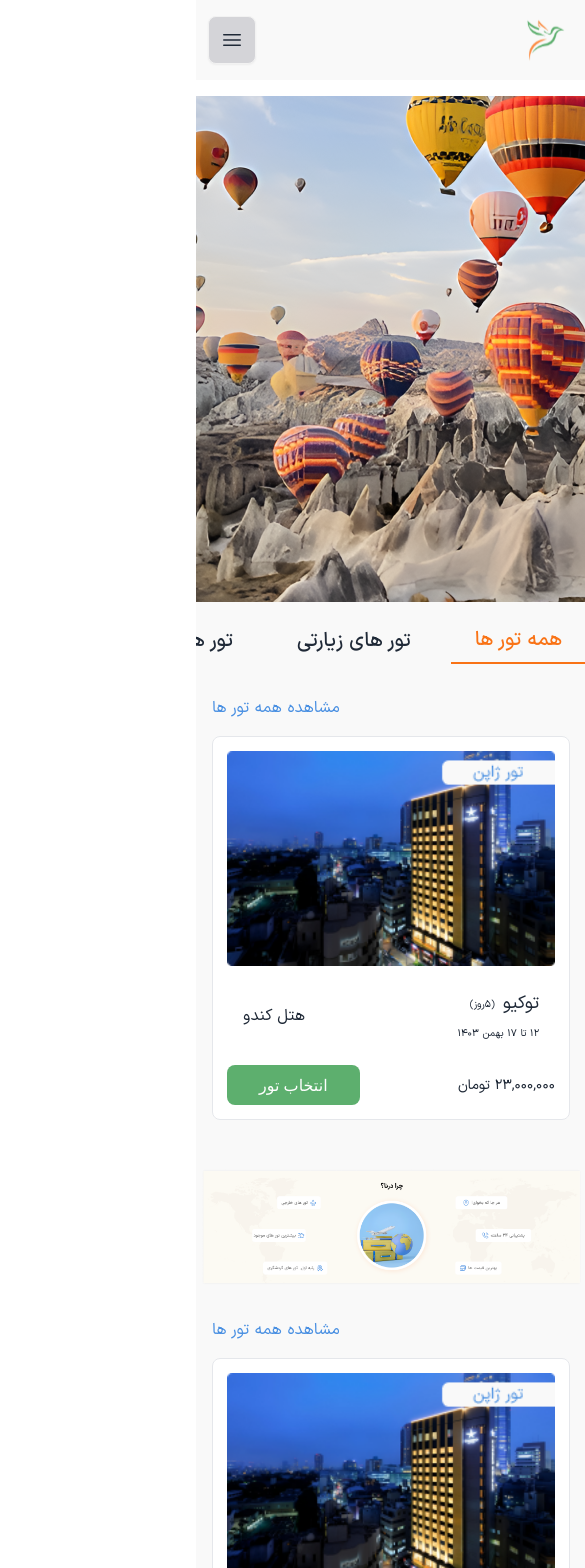
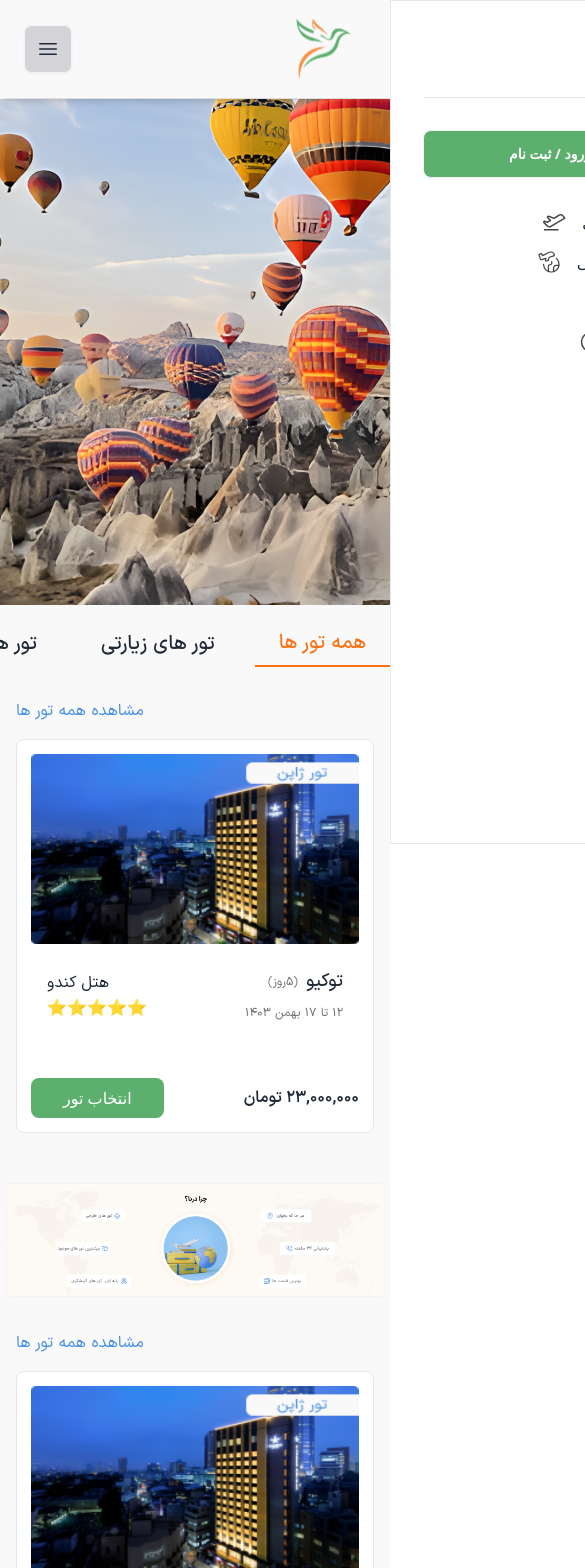
Before and after one commit to ManiAtaei/tour-reservation, a Next.js app: page / in a window 390 px wide. Shown: the top 1568 px of the page, 585 px wide, since content can reach past the window. Built offline with nearby package versions, Linux system fonts and the light colour scheme.

Commit message:
update some details

```diff
--- /dev/null
+++ b/src/app/about-us/page.tsx
@@ -0,0 +1,32 @@
+import Container from '@/components/Container'
+import Link from 'next/link'
+import React from 'react'
+
+const url = [
+    {id : 1 , text : "تاریخچه درنا" , url : '/#' },
+    {id : 2 , text : "تاریخچه درنا" , url : '/#' },
+    {id : 3 , text : "تاریخچه درنا" , url : '/#' },
+    {id : 4 , text : "تاریخچه درنا" , url : '/#' },
+]
+
+export default function page() {
+  return (
+   <Container>
+    <div className='mt-[6.2rem]'>
+        <div className='flex '>
+            <div className='w-[286px]'>
+                {
+                    url.map((item) => (
+                        <div key={item.id}>
+                            <Link href={item.url}>
+
+                            </Link>
+                        </div>
+                    ) )
+                }
+            </div>
+        </div>
+    </div>
+   </Container>
+  )
+}
--- a/src/app/globals.css
+++ b/src/app/globals.css
@@ -66,6 +66,26 @@
 
 }
 
+html {
+    scrollbar-width: thin;
+    scrollbar-color: #4A90E2 #f0f0f0;
+  }
 
+  html::-webkit-scrollbar {
+    width: 12px;
+    height: 12px;
+  }
 
-/* @import 'swiper/swiper-bundle.min.css'; */
+  html::-webkit-scrollbar-track {
+    background: #f0f0f0;
+  }
+
+  html::-webkit-scrollbar-thumb {
+    background-color: #4A90E2;
+    border-radius: 6px;
+    border: 2px solid #f0f0f0;
+  }
+
+  html::-webkit-scrollbar-thumb:hover {
+    background-color: #357ABD;
+  }
--- a/src/app/page.tsx
+++ b/src/app/page.tsx
@@ -8,7 +8,7 @@ import TourCart from "@/components/TourCart";
 export default function Home() {
   return (
     <div className="bg-[#F9F9F9]">
-      <div className="mt-24">
+      <div className="mt-[6.2rem]">
         <PictureSlide />
         <div className="w-full mt-8">
           <img className="w-full rounded-xl" src="/banner/dorna.png" alt="why ? dorna !" />
--- a/src/components/Footer.tsx
+++ b/src/components/Footer.tsx
@@ -25,7 +25,7 @@ const namad = [
 function Footer() {
     return (
         <footer className=' max-w-full  2xl:px-[200px] bg-[#F9F9F9] mx-auto flex flex-col gap-4 shadow-custom-soft     '>
-            <div className="border-b pt-6">
+            <div className="border-b pt-6 p-4">
                 <div className='flex items-center justify-between'>
                     <div className='flex items-center gap-2'>
                         <div>
@@ -45,7 +45,7 @@ function Footer() {
                 </div>
             </div>
 
-            <div className='pr-4 flex gap-[272px]'>
+            <div className='pr-8 flex flex-col-reverse md:flex-row md:gap-[272px] '>
                 <div>
                     <ul>
                         <li className='text-[#5DAF6E] text-[18px] font-xbold border-b-2 border-orange-500 w-[30px]'>
@@ -90,7 +90,7 @@ function Footer() {
                 </div>
             </div>
 
-            <div className='border-t py-[30px] pr-4'>
+            <div className='border-t py-[30px] pr-8'>
                 <p className='text-[12px] font-xregular'>
                     کلیه حقوق این سرویس (وب‌سایت و اپلیکیشن‌های موبایل) محفوظ و متعلق به شرکت مسافرتی دورنا می‌باشد
                 </p>
--- a/src/components/Navbar.tsx
+++ b/src/components/Navbar.tsx
@@ -6,116 +6,92 @@ function Navbar() {
 
     const [menu, setMenu] = useState(false);
 
-    const menuhandeler = () => {
+    const menuhandler = () => {
         setMenu(!menu);
-    }
+    };
 
     const navItem = [
         {
             name: 'تور های داخلی',
             url: '/#',
             icon: '/nav-icon/1.svg'
-        }
-        ,
+        },
         {
             name: 'تور های خارجی',
             url: '/#',
             icon: '/nav-icon/2.svg'
-        }
-        ,
+        },
         {
             name: 'وب لاگ',
             url: '/#',
             icon: '/nav-icon/3.svg'
-        }
-        ,
+        },
         {
             name: 'درباره ما',
-            url: '/#',
+            url: '/about-us',
             icon: '/nav-icon/4.svg'
         }
-    ]
+    ];
 
     return (
-        <nav className='flex flex-row-reverse items-center justify-between bg-[#f9f9f9] p-3  w-screen
-        fixed top-0 left-0 z-50 '>
-
+        <nav className='flex flex-row-reverse items-center justify-between bg-[#f9f9f9] px-6 py-[7px] w-full fixed top-0 left-0 z-50 shadow-custom-soft'>
             {menu && (
                 <div className="fixed top-0 left-0 w-screen h-screen bg-black opacity-50 z-40"></div>
             )}
 
-
-
             <button
-                onClick={menuhandeler}
+                onClick={menuhandler}
                 className='btn btn-square bg-zinc-300 z-50 md:hidden'>
-                {menu ?
+                {menu ? (
                     <svg xmlns="http://www.w3.org/2000/svg" fill="none" viewBox="0 0 24 24" strokeWidth={1.5} stroke="currentColor" className="size-6">
                         <path strokeLinecap="round" strokeLinejoin="round" d="M6 18 18 6M6 6l12 12" />
                     </svg>
-                    :
+                ) : (
                     <svg xmlns="http://www.w3.org/2000/svg" fill="none" viewBox="0 0 24 24" strokeWidth={1.5} stroke="currentColor" className="size-6">
                         <path strokeLinecap="round" strokeLinejoin="round" d="M3.75 6.75h16.5M3.75 12h16.5m-16.5 5.25h16.5" />
                     </svg>
-                }
+                )}
             </button>
 
             <div className='hidden md:block'>
                 <button className='btn bg-[#5DAF6E] w-[154px] text-white flex flex-row-reverse items-center gap-2'>
-                    <div className='text-base font-xregular' >
+                    <div className='text-base font-xregular'>
                         ورود / ثبت نام
-
                     </div>
                     <div>
                         <svg xmlns="http://www.w3.org/2000/svg" fill="none" viewBox="0 0 24 24" strokeWidth={1.5} stroke="currentColor" className="size-4">
                             <path strokeLinecap="round" strokeLinejoin="round" d="M15.75 6a3.75 3.75 0 1 1-7.5 0 3.75 3.75 0 0 1 7.5 0ZM4.501 20.118a7.5 7.5 0 0 1 14.998 0A17.933 17.933 0 0 1 12 21.75c-2.676 0-5.216-.584-7.499-1.632Z" />
                         </svg>
                     </div>
-
                 </button>
             </div>
 
+            <div className='flex items-center gap-7'>
+                <Link href={'/'}>
+                    <img src="/nav-icon/nav-logo.svg" alt="logo" />
+                </Link>
 
-            <div className='flex items-center gap-7'>
-                <img src="/logo-main.svg" alt="logo" />
-
-                <div className='hidden md:flex gap-4 p-2'>
+                <div className='hidden md:flex gap-4 p-2 text-black'>
                     <ul className='flex items-center justify-center gap-4'>
                         {navItem.map((item, index) => (
                             <li key={index} className='p-2 text-base font-xregular'>
-                                <Link href={item.url} className='flex flex-row-reverse gap-3 items-center'>
+                                <Link href={item.url} className='flex flex-row-reverse gap-3 items-center hover:text-green-500 hover:underline'>
                                     {item.name}
-                                    <img src={item.icon} className='w-6 h-6' alt="" />
+                                    <img src={item.icon} className='w-6 h-6 hidden lg:block' alt="" />
                                 </Link>
                             </li>
                         ))}
                     </ul>
                 </div>
-
-
             </div>
 
-            <div className={` bg-white w-[320px] h-screen fixed top-0 right-0 z-50 absolute transition-all duration-300 ease-in-out p-8 border flex flex-col gap-8 ${menu ? 'translate-x-0' : 'translate-x-full'}`}>
-
+            <div className={`bg-white w-[320px] h-screen fixed top-0 right-0 z-50 transition-all duration-300 ease-in-out p-8 border flex flex-col gap-8 ${menu ? 'translate-x-0' : 'translate-x-full'}`}>
                 <div className='flex items-center justify-between border-b pb-4'>
-                    <button
-                        onClick={menuhandeler}
-                        className='btn btn-square bg-zinc-300 '>
-                        {menu ?
-                            <svg xmlns="http://www.w3.org/2000/svg" fill="none" viewBox="0 0 24 24" strokeWidth={1.5} stroke="currentColor" className="size-6">
-                                <path strokeLinecap="round" strokeLinejoin="round" d="M6 18 18 6M6 6l12 12" />
-                            </svg>
-                            :
-                            <svg xmlns="http://www.w3.org/2000/svg" fill="none" viewBox="0 0 24 24" strokeWidth={1.5} stroke="currentColor" className="size-6">
-                                <path strokeLinecap="round" strokeLinejoin="round" d="M3.75 6.75h16.5M3.75 12h16.5m-16.5 5.25h16.5" />
-                            </svg>
-                        }
+                    <button onClick={menuhandler} className='btn btn-square bg-zinc-300'>
+                        <svg xmlns="http://www.w3.org/2000/svg" fill="none" viewBox="0 0 24 24" strokeWidth={1.5} stroke="currentColor" className="size-6">
+                            <path strokeLinecap="round" strokeLinejoin="round" d="M6 18 18 6M6 6l12 12" />
+                        </svg>
                     </button>
-
-                    <div>
-                    </div>
-
-
                 </div>
 
                 <div className='flex items-center justify-center'>
@@ -124,15 +100,19 @@ function Navbar() {
                     </button>
                 </div>
 
-                <ul className='flex flex-col gap-4 '>
-                    <li><Link className='flex gap-4 items-center' href={"/#"}>تور های داخلی <img src="/nav-icon/1.svg" alt=" icon " /></Link></li>
-                    <li><Link className='flex gap-4 items-center' href={"/#"}>تور های خارجی <img src="/nav-icon/2.svg" alt=" icon " /></Link></li>
-                    <li><Link className='flex gap-4 items-center' href={"/#"}>وب لاگ <img src="/nav-icon/3.svg" alt=" icon " /></Link></li>
-                    <li><Link className='flex gap-4 items-center' href={"/#"}>درباره ما <img src="/nav-icon/4.svg" alt=" icon " /></Link></li>
+                <ul className='flex flex-col gap-4'>
+                    {navItem.map((item, index) => (
+                        <li key={index}>
+                            <Link className='flex gap-4 items-center hover:text-green-500 hover:underline' href={item.url}>
+                                {item.name}
+                                <img src={item.icon} alt="icon" />
+                            </Link>
+                        </li>
+                    ))}
                 </ul>
             </div>
         </nav>
-    )
+    );
 }
 
 export default Navbar;
--- a/src/components/TourCart.tsx
+++ b/src/components/TourCart.tsx
@@ -8,11 +8,11 @@ import { Navigation } from "swiper/modules";
 function TourCart() {
     const tours = [
         { id: 1, city: "توکیو", duration: "۵روز", date: "۱۲ تا ۱۷ بهمن ۱۴۰۳", price: "۲۳,۰۰۰,۰۰۰", hotel: "هتل کندو", img: "/cart-img/1.png" },
-        { id: 1, city: "توکیو", duration: "۵روز", date: "۱۲ تا ۱۷ بهمن ۱۴۰۳", price: "۲۳,۰۰۰,۰۰۰", hotel: "هتل کندو", img: "/cart-img/1.png" },
-        { id: 1, city: "توکیو", duration: "۵روز", date: "۱۲ تا ۱۷ بهمن ۱۴۰۳", price: "۲۳,۰۰۰,۰۰۰", hotel: "هتل کندو", img: "/cart-img/1.png" },
-        { id: 1, city: "توکیو", duration: "۵روز", date: "۱۲ تا ۱۷ بهمن ۱۴۰۳", price: "۲۳,۰۰۰,۰۰۰", hotel: "هتل کندو", img: "/cart-img/1.png" },
-        { id: 1, city: "توکیو", duration: "۵روز", date: "۱۲ تا ۱۷ بهمن ۱۴۰۳", price: "۲۳,۰۰۰,۰۰۰", hotel: "هتل کندو", img: "/cart-img/1.png" },
-        { id: 1, city: "توکیو", duration: "۵روز", date: "۱۲ تا ۱۷ بهمن ۱۴۰۳", price: "۲۳,۰۰۰,۰۰۰", hotel: "هتل کندو", img: "/cart-img/1.png" },
+        { id: 2, city: "توکیو", duration: "۵روز", date: "۱۲ تا ۱۷ بهمن ۱۴۰۳", price: "۲۳,۰۰۰,۰۰۰", hotel: "هتل کندو", img: "/cart-img/1.png" },
+        { id: 3, city: "توکیو", duration: "۵روز", date: "۱۲ تا ۱۷ بهمن ۱۴۰۳", price: "۲۳,۰۰۰,۰۰۰", hotel: "هتل کندو", img: "/cart-img/1.png" },
+        { id: 4, city: "توکیو", duration: "۵روز", date: "۱۲ تا ۱۷ بهمن ۱۴۰۳", price: "۲۳,۰۰۰,۰۰۰", hotel: "هتل کندو", img: "/cart-img/1.png" },
+        { id: 5, city: "توکیو", duration: "۵روز", date: "۱۲ تا ۱۷ بهمن ۱۴۰۳", price: "۲۳,۰۰۰,۰۰۰", hotel: "هتل کندو", img: "/cart-img/1.png" },
+        { id: 6, city: "توکیو", duration: "۵روز", date: "۱۲ تا ۱۷ بهمن ۱۴۰۳", price: "۲۳,۰۰۰,۰۰۰", hotel: "هتل کندو", img: "/cart-img/1.png" },
 
     ];
 
@@ -38,21 +38,23 @@ function TourCart() {
                 {tours.map((tour) => (
                     <SwiperSlide key={tour.id}>
                         <div className="p-[14px] bg-white border rounded-lg flex flex-col gap-2 w-full">
-                            <img src={tour.img} className="w-full" alt={tour.city} />
+                            <img src={tour.img} className="w-full h-[190px]" alt={tour.city} />
                             <div className="p-4 flex items-center justify-between">
                                 <div className="flex flex-col gap-2">
                                     <div className="flex gap-2 items-center">
-                                        <p className="text-lg font-xregular">{tour.city}</p>
-                                        <p className="text-[10px] font-xregular">({tour.duration})</p>
+                                        <p className="text-lg font-xmedium">{tour.city}</p>
+                                        <p className="text-[12px] font-xregular text-[#757575]">({tour.duration})</p>
                                     </div>
-                                    <div className="text-[10px] font-xregular">{tour.date}</div>
+                                    <div className="text-[12px] text-[#757575] font-xregular">{tour.date}</div>
                                 </div>
-                                <div>
+                                <div className="flex flex-col items-end">
                                     <p className="text-base font-xregular">{tour.hotel}</p>
+                                    <p>⭐⭐⭐⭐⭐</p>
                                 </div>
                             </div>
+                            <br />
                             <div className="flex items-center justify-between">
-                                <p className="text-[14px] font-xregular">{tour.price} تومان</p>
+                                <p className="text-[16px] font-xdemibold">{tour.price} تومان</p>
                                 <button className="bg-[#5DAF6E] py-2 px-8 text-white rounded-lg">
                                     انتخاب تور
                                 </button>
```
Also changed, not shown: public/nav-icon/nav-logo.svg (added).
